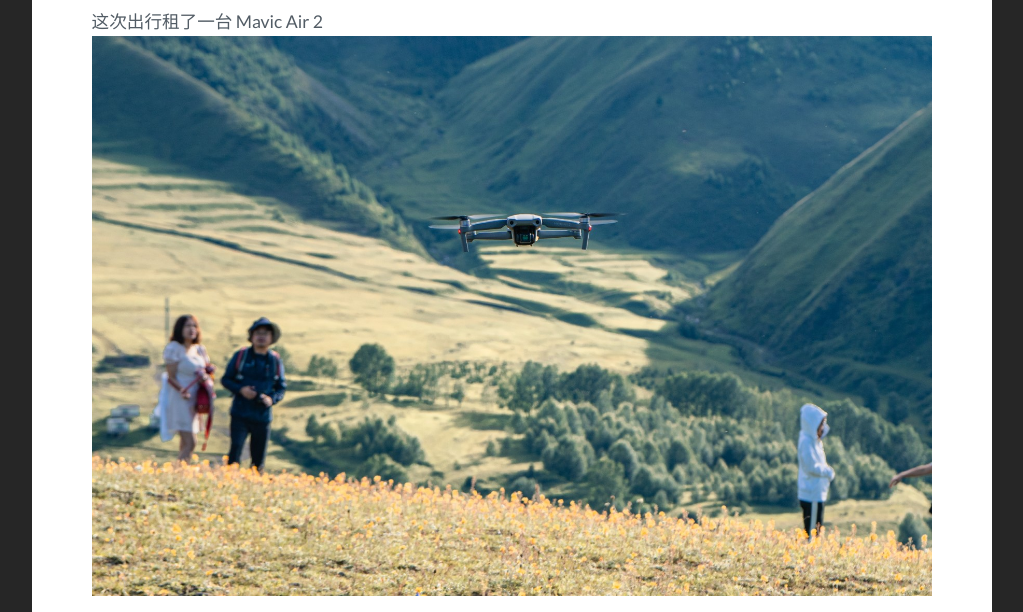
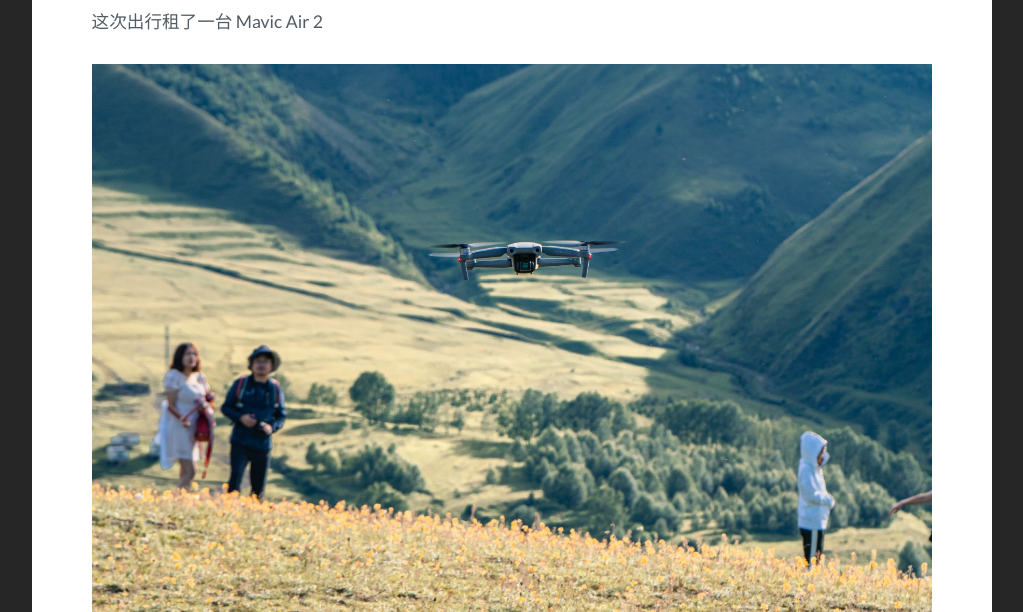
Before and after one commit to Rida2000/rida2000.github.io, a Jekyll site: the page built from _posts/2020-08-17-daocheng yading.markdown, in a window 1280 px wide. Shown: the part 4291-4903 px from the top of the page, without its empty margins (128-1151 px from the left). Built offline with Jekyll 4.4.1, drawn with Linux system fonts in a browser that asks for light colours; comment, search, counter and statistics services are not loaded; grey boxes are pictures that could not be loaded.

Commit message:
<br/>fix

```diff
--- a/_posts/2020-08-17-daocheng yading.markdown
+++ b/_posts/2020-08-17-daocheng yading.markdown
@@ -21,6 +22,7 @@ tag: [Sichuan, Travel, Drone, Blogging]
 ![5](/assets/img/daocheng-yading-5.jpg)
 
 这次出行租了一台 Mavic Air 2
+
 ![6](/assets/img/daocheng-yading-6.jpg)
 
 ![7](/assets/img/daocheng-yading-7.jpg)
--- a/_posts/2020-10-02-the-masses-of-shanghai.markdown
+++ b/_posts/2020-10-02-the-masses-of-shanghai.markdown
@@ -1,6 +1,7 @@
 ---
 layout: post
 title: "上海群像 第二弹 The Masses of Shanghai EP02"
+title2: "上海群像 第二弹<br/>The Masses of Shanghai EP02"
 img: the-masses-of-shanghai-cover.jpg # Add image post (optional)
 date: 2020-10-12 12:55:00 +0300
 description: You’ll find this post in your `_posts` directory. Go ahead and edit it and re-build the site to see your changes. # Add post description (optional)
--- a/index.html
+++ b/index.html
@@ -12,7 +12,7 @@ layout: main
     <a href="{{post.url | prepend: site.baseurl}}">
       <div class="chapter_inner">
         <p class="chapter_number">{{post.date | date: '%Y, %b %d'}}</p>
-        <h3 class="chapter_title">{{post.title}}</h3>
+        <h3 class="chapter_title">{{post.title2}}</h3>
       </div>
     </a>
   </div>
```
Also changed, not shown: other parts of _posts/2020-08-17-daocheng yading.markdown (+1 -0 lines).
